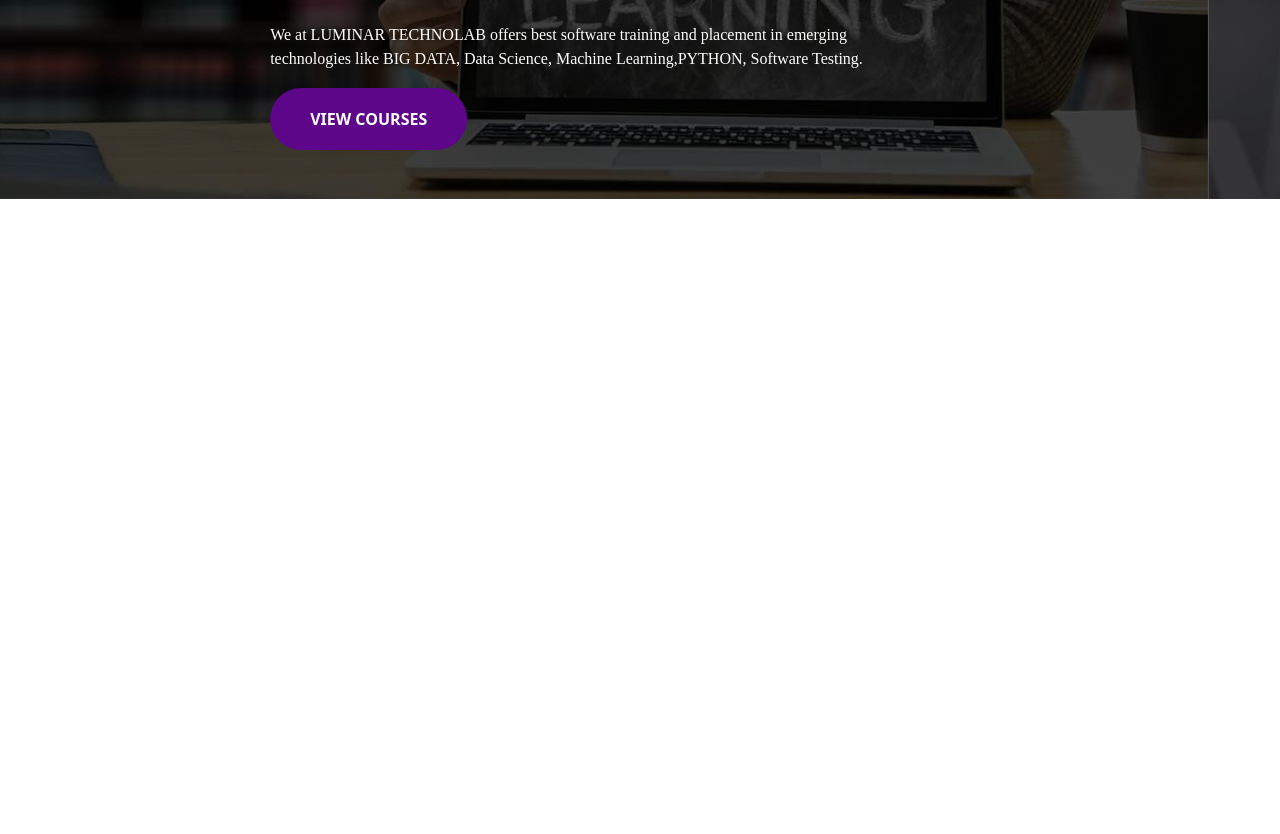
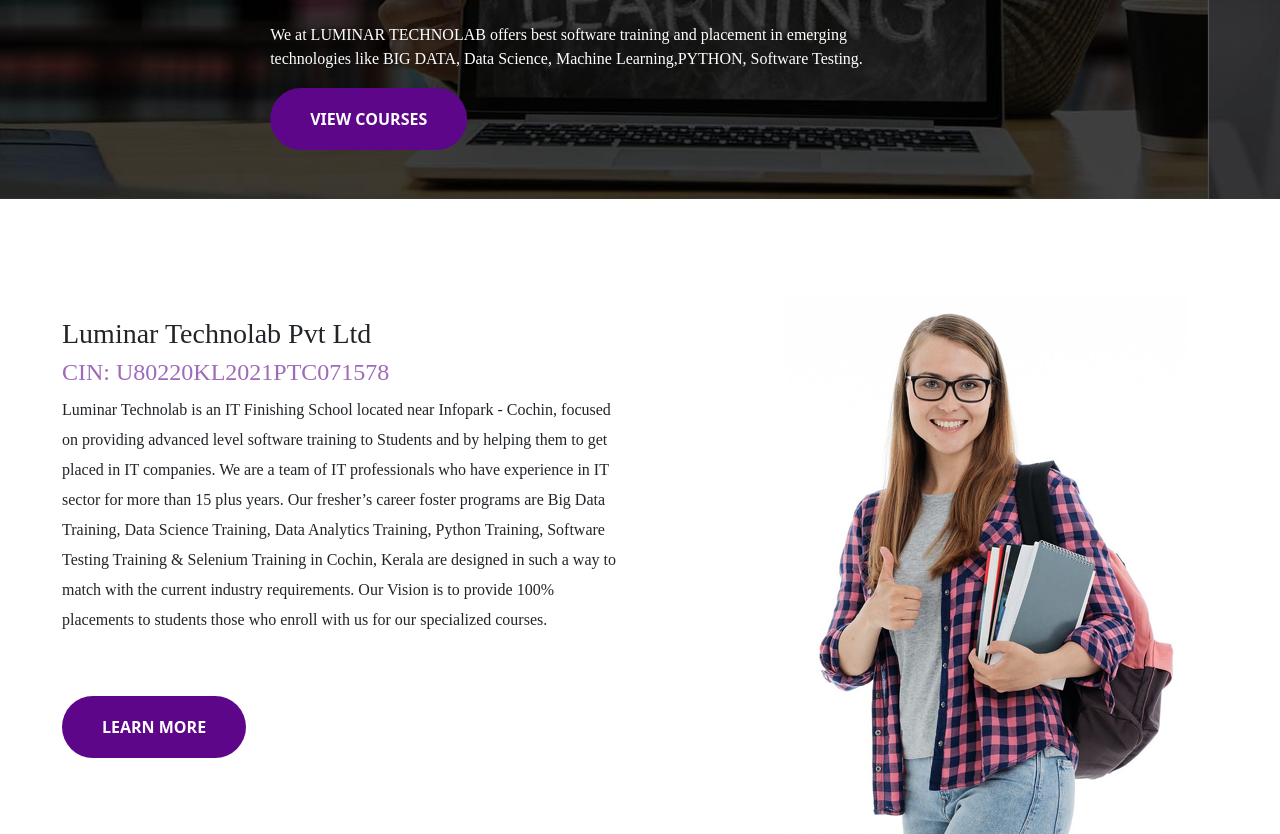
Before and after one commit to sravan-kumar-ta/luminar-homepage-clone, a plain HTML site: page index.html in a window 1280 px wide. Shown: the part 425-1259 px from the top of the page. Before the commit the page ends 800 px from the top, so only its background shows below. Drawn offline with nearby package versions, Linux system fonts and the light colour scheme.

Commit message:
about area completed

```diff
--- a/css/style.css
+++ b/css/style.css
@@ -77,3 +77,42 @@ header a:hover{
     transition: .8s;
     background-color: #9e6ab9;
 }
+
+/* about area */
+.mt-95{
+    margin-top: 95px;
+}
+
+.about-container p,h3,h4{
+    line-height: 30px;
+    font-family: 'Muli' !important;
+}
+
+.about-container p{
+    margin-bottom: 5rem;
+    max-width: 565px;
+}
+
+.about-container h3{
+    padding-top: 25px;
+}
+
+.button-default{
+    background-color: #5e068a;
+    margin-top: 30px;
+    padding: 20px 40px;
+    font-weight: 600;
+    font-size: 16px;
+    border-radius: 50px;
+    text-transform: uppercase;
+    text-decoration: none;
+    color: white;
+    font-family: inherit;
+}
+
+.button-default:hover{
+    background-color: white;
+    color: #5e068a;
+    outline: #5e068a solid 3px;
+    transition: .3s;
+}
--- a/index.html
+++ b/index.html
@@ -110,6 +110,40 @@
         </button>
     </div>
     <!-- carousel end -->
+    <!-- about area -->
+    <div class="about-area mt-95">
+        <div class="container">
+            <div class="row">
+                <div class="col-lg-7">
+                    <div class="about-container">
+                        <h3>Luminar Technolab Pvt Ltd </h3><span class="orange-color"></span>
+                        <h4 style="color:#5e068a99">CIN: U80220KL2021PTC071578</h4>
+                        <p>Luminar Technolab is an IT Finishing School located near Infopark - Cochin, focused on
+                            providing advanced level
+                            software training to Students and by helping them to get placed in IT companies. We are a
+                            team of IT professionals
+                            who have experience in IT sector for more than 15 plus years. Our fresher’s career foster
+                            programs
+                            are Big Data Training, Data Science Training, Data Analytics Training, Python Training,
+                            Software Testing Training &amp; Selenium Training in Cochin, Kerala are designed in such a
+                            way to match with the current industry requirements. Our Vision is to provide 100%
+                            placements to students those who enroll with us for our
+                            specialized courses.</p>
+                        <a class="button-default abt-btn" href="about">Learn More</a>
+                    </div>
+                </div>
+                <div class="col-lg-5">
+                    <!--About Image Area Start-->
+                    <div class="about-image-area">
+                        <img src="./images/about.jpg" alt="data science course in kochi">
+                    </div>
+                    <!--About Image Area End-->
+                </div>
+            </div>
+        </div>
+    </div>
+    <!-- about area end -->
+
 
 
     <!-- JavaScript Bundle with Popper -->
```
Also changed, not shown: images/about.jpg (added).
